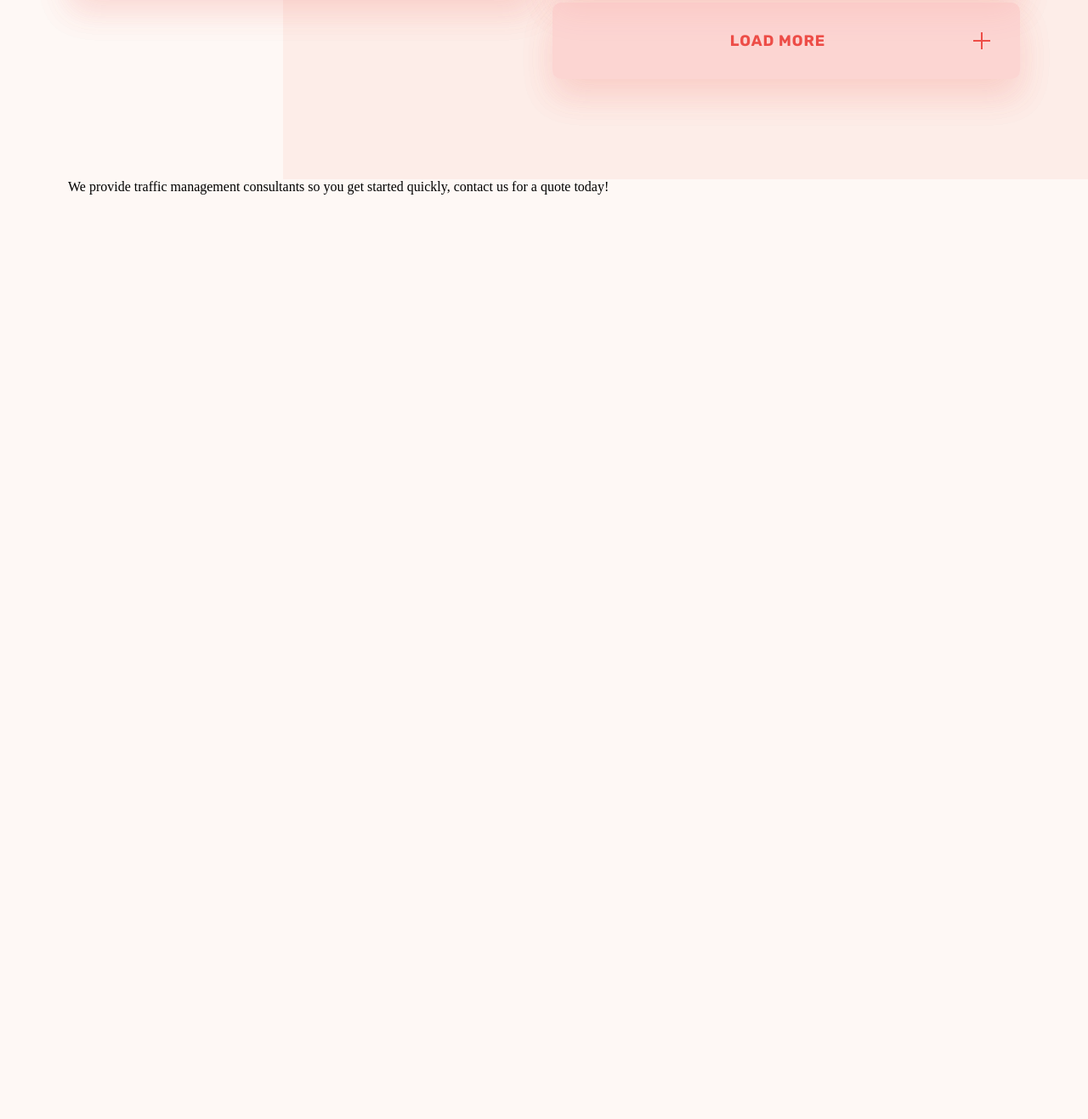
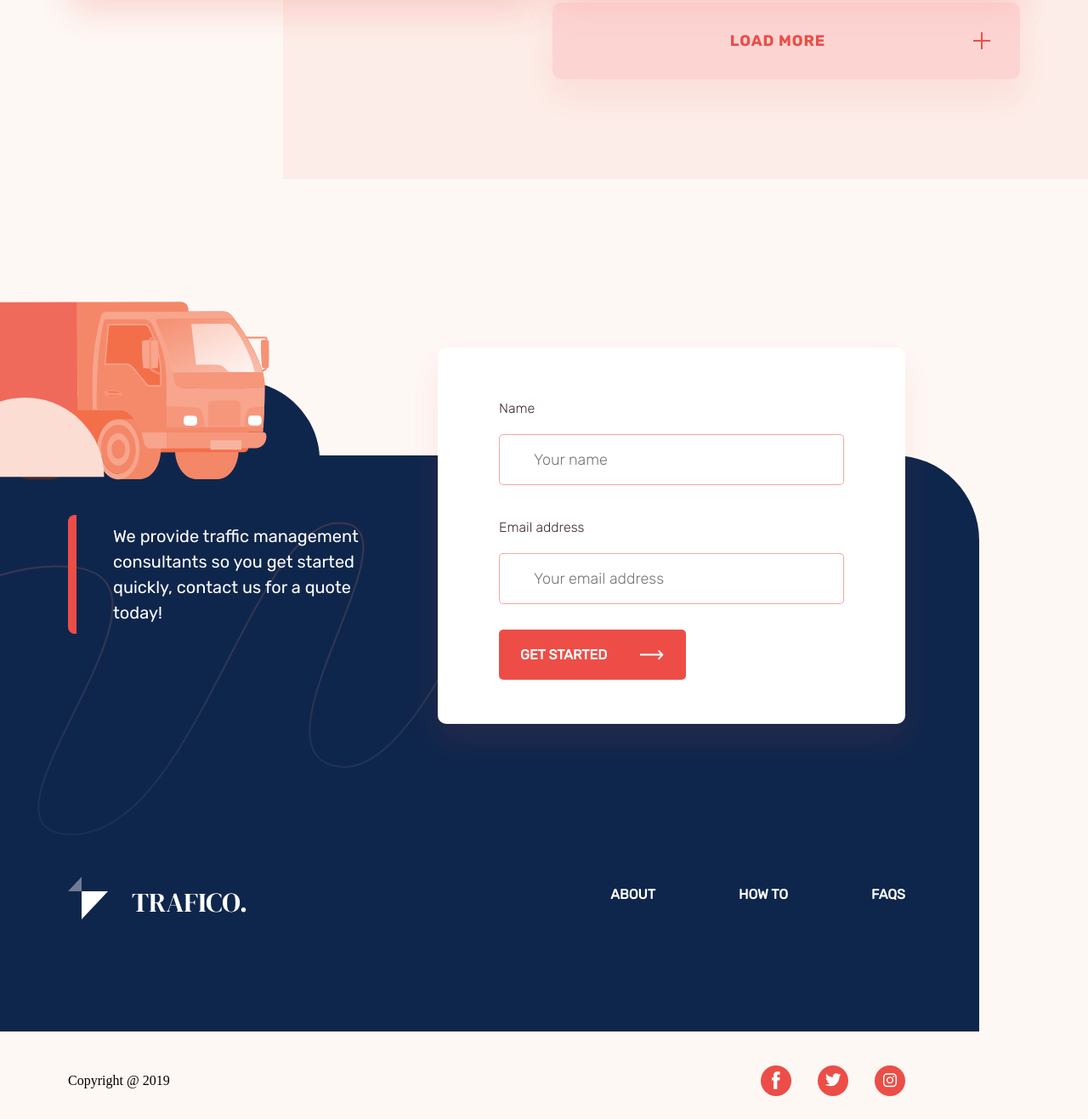
Before and after one commit to IeremciucRobert/traffico, a React app: page / in a window 1280 px wide. Shown: the part 3786-5103 px from the top of the page at 85% size. Before the commit the page ends 4015 px from the top, so only its background shows below. Built offline with nearby package versions, Linux system fonts and the light colour scheme.

Commit message:
finished footer

```diff
--- a/src/App/Footer.js
+++ b/src/App/Footer.js
@@ -1,16 +1,63 @@
 import React from "react";
 import "../CSS/footer.css";
+import logo from "../Images/logo.svg";
+import facebook from "../Images/facebook.svg";
+import instagram from "../Images/instagram.svg";
+import twitter from "../Images/twitter.svg";
+import treckmobil from "../Images/treckmobil.svg";
 
 export default function Footer() {
   return (
     <footer>
-      <div className="width_container">
-        <div>
-          <div>
+      <div className="footer_treckmobil">
+        <img src={treckmobil} />
+      </div>
+      <div className="footer_background"></div>
+      <div className="footer_container width_container">
+        <div className="footer_form_container">
+          <div className="footer_text_outlined">
             We provide traffic management consultants so you get started
             quickly, contact us for a quote today!
           </div>
-          <form></form>
+          <form className="footer_form">
+            <span>Name</span>
+            <input placeholder="Your name" />
+            <span>Email address</span>
+            <input placeholder="Your email address" />
+            <button className="button_arrow_right">Get started</button>
+          </form>
+        </div>
+        <div className="footer_nav_container">
+          <nav className="top_nav">
+            <img className="top_logo" src={logo} />
+            <ul className="footer_buttons_container top_buttons_container">
+              <li>
+                <a href="#">About</a>
+              </li>
+              <li>
+                <a href="#">How to</a>
+              </li>
+              <li>
+                <a href="#">Faqs</a>
+              </li>
+            </ul>
+          </nav>
+        </div>
+      </div>
+      <div className="footer_socials_container">
+        <div className="footer_socials_wrapper width_container">
+          <span>Copyright @ 2019</span>
+          <span className="footer_socials">
+            <a href="#">
+              <img src={facebook} />
+            </a>
+            <a href="#">
+              <img src={twitter} />
+            </a>
+            <a href="#">
+              <img src={instagram} />
+            </a>
+          </span>
         </div>
       </div>
     </footer>
--- a/src/CSS/footer.css
+++ b/src/CSS/footer.css
@@ -0,0 +1,148 @@
+footer {
+  position: relative;
+}
+
+.footer_treckmobil {
+  position: absolute;
+  z-index: 1;
+  top: -6%;
+}
+
+.footer_treckmobil img {
+  height: 210px;
+  width: auto;
+  display: block;
+}
+
+.footer_background {
+  position: absolute;
+  width: 90%;
+  height: 86%;
+  top: 14%;
+  background: #0f264c url("../Images/footerWaveLine.svg");
+  background-repeat: no-repeat;
+  border-top-right-radius: 100px;
+}
+
+.footer_container {
+  position: relative;
+  padding-right: 135px;
+  margin-top: 198px;
+  box-sizing: border-box;
+}
+
+.footer_form_container {
+  display: flex;
+}
+
+.footer_text_outlined {
+  height: fit-content;
+  margin-top: 20%;
+  padding: 10px 43px;
+  box-sizing: border-box;
+  border-left: 10px solid #ed4d47;
+  border-radius: 8px;
+  font-family: "Rubik";
+  font-style: normal;
+  font-weight: normal;
+  font-size: 20px;
+  line-height: 30px;
+  color: #ffffff;
+}
+
+.footer_form {
+  flex-basis: 550px;
+  flex-grow: 0;
+  flex-shrink: 0;
+  box-sizing: border-box;
+  padding: 52px 72px;
+  background: #ffffff;
+  box-shadow: 0px 20px 40px rgba(238, 77, 71, 0.1);
+  border-radius: 10px;
+}
+
+.footer_form input {
+  width: 100%;
+  height: 60px;
+  padding: 18px 40px;
+  margin-bottom: 30px;
+  box-sizing: border-box;
+  border: 1px solid rgba(238, 77, 71, 0.5);
+  border-radius: 5px;
+  font-family: "Rubik_bold";
+  font-style: normal;
+  font-weight: bold;
+  font-size: 18px;
+  color: #402b2b;
+}
+
+.footer_form input::-webkit-input-placeholder {
+  font-family: "Rubik_light";
+  font-style: normal;
+  font-weight: 300;
+}
+
+.footer_form input:focus {
+  outline: none;
+  border: 2px solid #ee4d47;
+  box-shadow: 0px 20px 40px rgba(238, 77, 71, 0.2);
+}
+
+.footer_form span {
+  margin-bottom: 10px;
+  display: inline-block;
+  font-family: "Rubik_light";
+  font-style: normal;
+  font-weight: 300;
+  font-size: 16px;
+  line-height: 40px;
+  color: #402b2b;
+}
+
+.footer_nav_container {
+  padding-bottom: 132px;
+}
+
+.footer_nav_container nav {
+  padding: 170px 0 0 0;
+}
+
+.footer_buttons_container li:last-child {
+  margin-right: 0;
+}
+
+.footer_buttons_container li:last-child a {
+  padding-right: 0;
+}
+
+.footer_socials_container {
+  position: relative;
+  background: #fef8f5;
+}
+
+.footer_socials_wrapper {
+  display: flex;
+  align-items: center;
+  justify-content: space-between;
+  padding-right: 135px;
+  box-sizing: border-box;
+  padding: 40px 135px 27px 0;
+}
+
+.footer_socials {
+  display: flex;
+}
+
+.footer_socials a {
+  display: block;
+  width: 36px;
+  height: 36px;
+  margin-left: 31px;
+}
+
+.footer_socials a img {
+  display: inline-block;
+  width: 100%;
+  height: 100%;
+  object-fit: contain;
+}
--- a/src/CSS/general.css
+++ b/src/CSS/general.css
@@ -52,6 +52,7 @@ button:focus {
   font-weight: bold;
   font-size: 16px;
   text-transform: uppercase;
+  cursor: pointer;
 }
 
 .main_title {
--- a/src/CSS/main.css
+++ b/src/CSS/main.css
@@ -212,6 +212,7 @@
   color: #ed4d47;
   text-transform: uppercase;
   background-color: rgba(237, 77, 71, 0.2);
+  box-shadow: none;
 }
 
 .FAQ_loadMore span:first-child {
```
Also changed, not shown: src/Images/facebook.svg (added), src/Images/footerWaveLine.svg (added), src/Images/instagram.svg (added), src/Images/twitter.svg (added).
